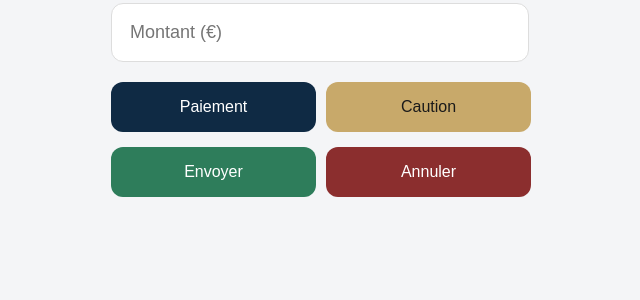
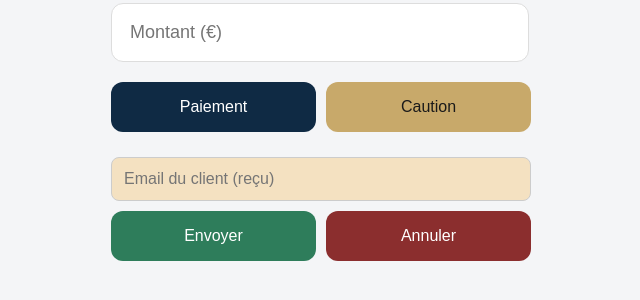
Before and after one commit to moussiermorgan-star/stripe-terminal-server, a website: page public/index.html in a window 1280 px wide. Shown: the part 110-410 px from the top of the page, without its empty margins (319-959 px from the left). Drawn offline with Linux system fonts and the light colour scheme.

Commit message:
Update index.html

```diff
--- a/public/index.html
+++ b/public/index.html
@@ -107,6 +107,13 @@ button:hover {
     <button class="btn-preauth" onclick="setMode('preauth')">Caution</button>
   </div>
 
+  <input
+    type="email"
+    id="customer-email"
+    placeholder="Email du client (reçu)"
+    style="width:100%;padding:12px;margin:10px 0;font-size:16px;border-radius:8px;border:1px solid #ccc;background:#f4e1c1;"
+  />
+
   <div class="row">
     <button class="btn-send" onclick="sendPayment()">Envoyer</button>
     <button class="btn-cancel" onclick="cancelPayment()">Annuler</button>
```
Lines whose indentation alone changed are shown as unchanged.
